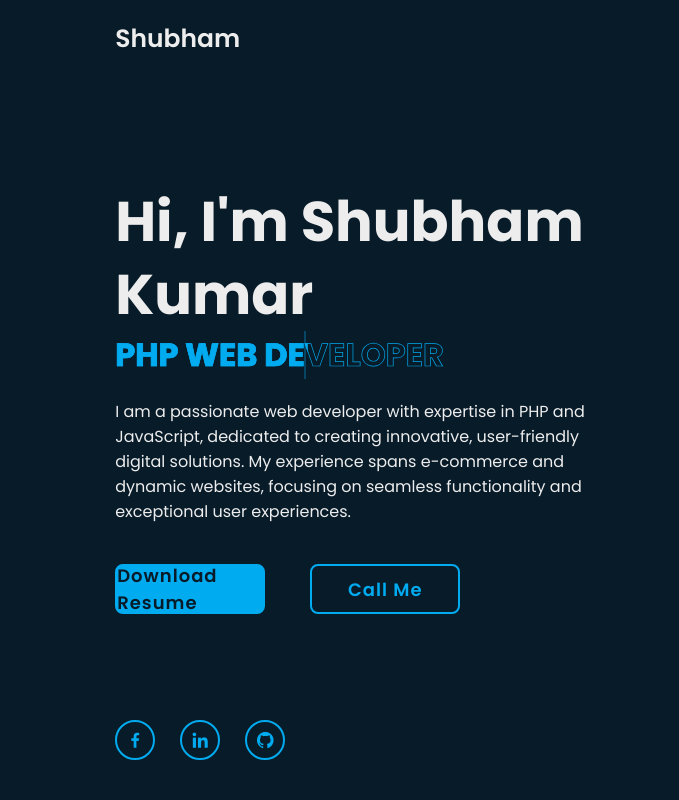
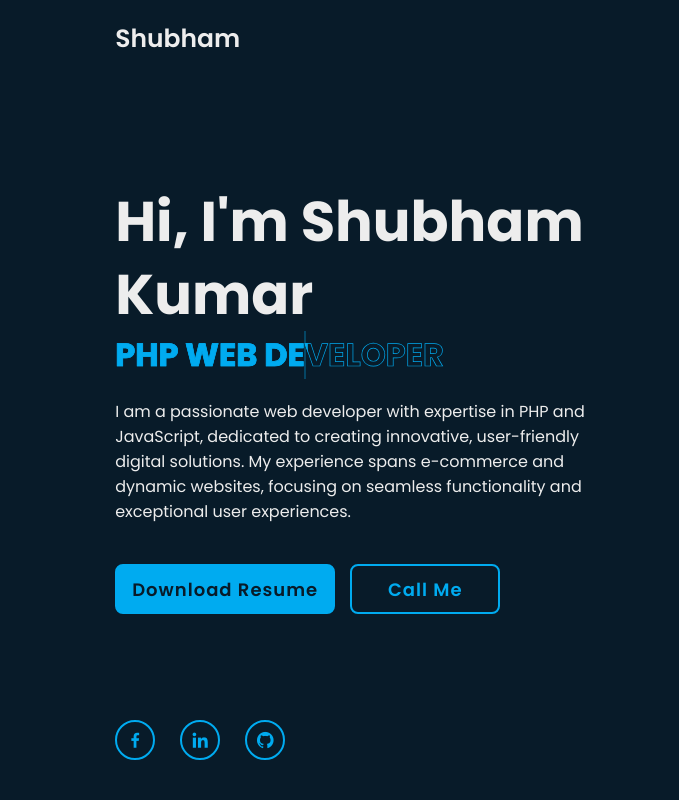
Before and after one commit to shubhamkumar7482/My-Portfolio, a plain HTML site: page index.html in a window 1280 px wide. Shown: the top 800 px of the page, 0-679 px from the left. Drawn offline with nearby package versions, Linux system fonts and the light colour scheme.

Commit message:
Update style.css

```diff
--- a/assets/style.css
+++ b/assets/style.css
@@ -197,7 +197,7 @@ section {
     position: relative;
     display: flex;
     justify-content: space-between;
-    width: 34.5rem;
+    width: 38.5rem;
     height: 5rem;
 }
 
@@ -251,6 +251,10 @@ section {
 
 .btn-box .btn:hover::before {
     width: 100%;
+}
+
+#download_btn {
+    width: 22rem !important;
 }
 
 .home-sci {
```
